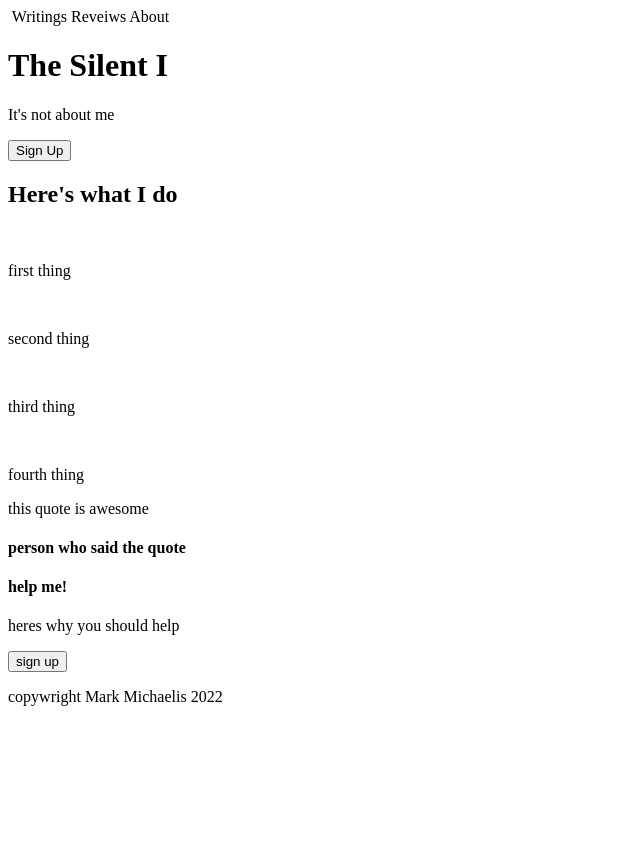
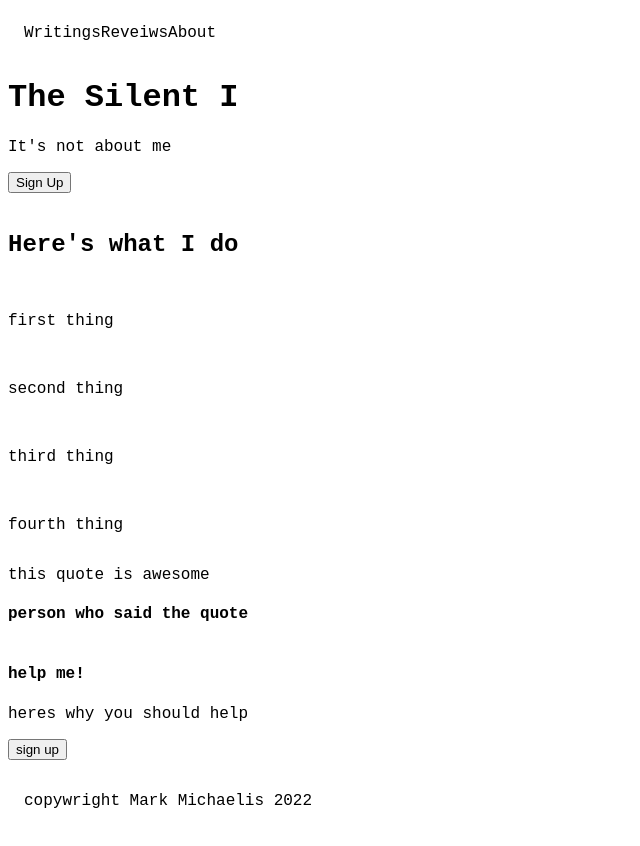
Before and after one commit to mamichaelis87/landing-page, a plain HTML site: page index.html in a window 1280 px wide. Shown: the whole page, without its empty margins (0-640 px from the left). Before the commit the page ends 800 px from the top, so only its background shows below. Drawn offline with Linux system fonts and the light colour scheme.

Commit message:
Add classes to elements and css to body/header/footer

```diff
--- a/index.html
+++ b/index.html
@@ -12,36 +12,40 @@
             <a>Reveiws</a>
             <a>About</a>
         </header>
-        <div>
+        <div class="face">
+            <div class="face-info">
                 <h1>The Silent I</h1>
                 <p>It's not about me</p>
                 <button>Sign Up</button>
+            </div>
             <img>
        </div>
-       <div>
-            <h2>Here's what I do</h2>
-            <div>
+       <div class="info">
+            <div class="info-header"><h2>Here's what I do</h2></div>
+            <div class="info-details">
+                <div class="info-block">
                     <img>
                     <p>first thing</p>
                 </div>
-            <div>
+                <div class="info-block">
                     <img>
                     <p>second thing</p>
                 </div>
-            <div>
+                <div class="info-block">
                     <img>
                     <p>third thing</p>
                 </div>
-            <div>
+                <div class="info-block">
                     <img>
                     <p>fourth thing</p>
                 </div>
             </div>
-       <div>
+       </div>
+       <div class="quote">
             <p>this quote is awesome</p>
             <h4>person who said the quote</h4>
        </div>
-       <div>
+       <div class="help">
             <card>
                 <h4>help me!</h4>
                 <p>heres why you should help</p>
--- a/styles.css
+++ b/styles.css
@@ -0,0 +1,10 @@
+body {
+    font-family: 'Courier New', Courier, monospace;
+    display: flex;
+    flex-direction: column;
+}
+
+header, footer {
+    display: flex;
+    padding: 16px;
+}
```
Lines whose indentation alone changed are shown as unchanged.
